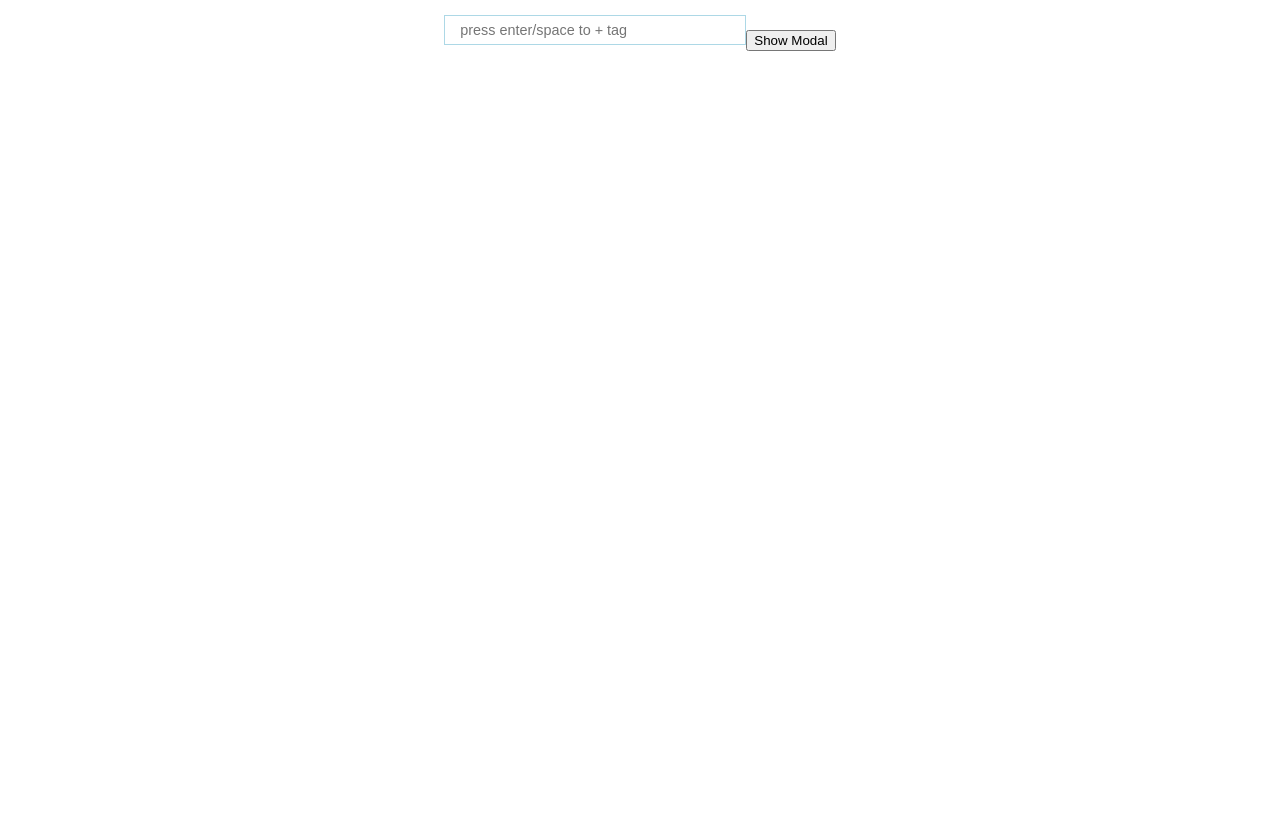
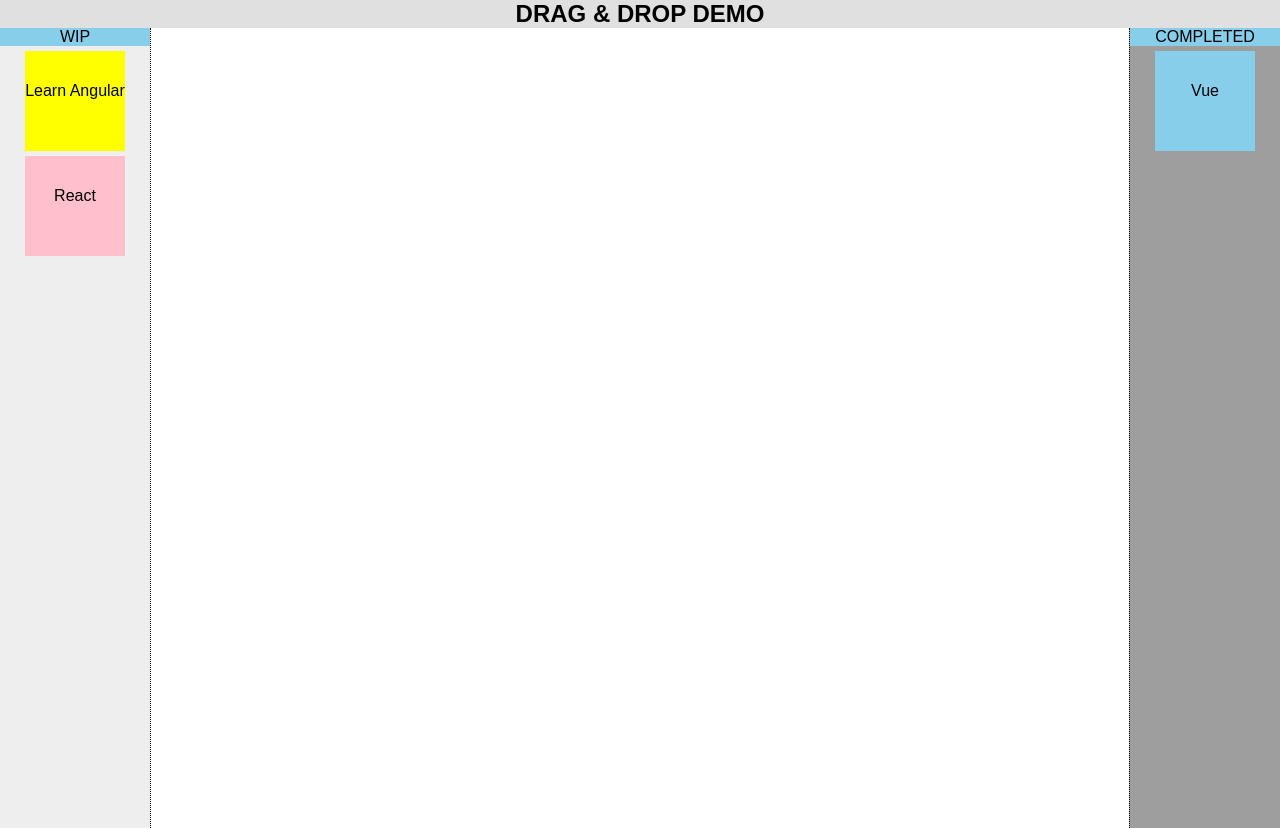
Before and after one commit to rajeshpillai/youtube-react-components, a React (Create React App) app: page / in a window 1280 px wide. Before the commit the page ends 800 px from the top, so only its background shows below. Built offline with nearby package versions, Linux system fonts and the light colour scheme.

Commit message:
Feature: Drag and Drop

```diff
--- a/src/App.css
+++ b/src/App.css
@@ -3,3 +3,49 @@
   width: 95%;
   margin: 15px auto;
 }
+
+.container-drag {
+  text-align: center;
+}
+
+.wip {
+  position: absolute;
+  width: 150px;
+  height: 100vh;
+  left: 0;
+  top: 10;
+  background-color: #EEEEEE;
+  border-right: 1px dotted;
+}
+
+.header {
+  display: inline-block;
+  margin: 0;
+  padding: 0;
+  background-color: #E0E0E0;
+  width:100%;
+}
+
+.task-header {
+  display: inline-block;
+  background-color: skyblue;
+  width:100%;
+}
+
+.droppable {
+  position: absolute;
+  width: 150px;
+  height: 100vh;
+  right: 0;
+  top: 10;
+  background-color: #9E9E9E;
+  border-left: 1px dotted;
+}
+
+.draggable {
+  width: 100px;
+  height: 100px;
+  background-color: yellow;
+  margin: 5px auto;
+  line-height: 5em;
+}
--- /dev/null
+++ b/src/AppDragDropDemo.js
@@ -0,0 +1,77 @@
+import React, { Component } from 'react';
+import './App.css';
+
+export default class AppDragDropDemo extends Component {
+    state = {
+        tasks: [
+            {name:"Learn Angular",category:"wip", bgcolor: "yellow"},
+            {name:"React", category:"wip", bgcolor:"pink"},
+            {name:"Vue", category:"complete", bgcolor:"skyblue"}
+          ]
+    }
+
+    onDragStart = (ev, id) => {
+        console.log('dragstart:',id);
+        ev.dataTransfer.setData("id", id);
+    }
+
+    onDragOver = (ev) => {
+        ev.preventDefault();
+    }
+
+    onDrop = (ev, cat) => {
+       let id = ev.dataTransfer.getData("id");
+
+       let tasks = this.state.tasks.filter((task) => {
+           if (task.name == id) {
+               task.category = cat;
+           }
+           return task;
+       });
+
+       this.setState({
+           ...this.state,
+           tasks
+       });
+    }
+
+    render() {
+        var tasks = {
+            wip: [],
+            complete: []
+        }
+
+        this.state.tasks.forEach ((t) => {
+            tasks[t.category].push(
+                <div key={t.name}
+                    onDragStart = {(e) => this.onDragStart(e, t.name)}
+                    draggable
+                    className="draggable"
+                    style = {{backgroundColor: t.bgcolor}}
+                >
+                    {t.name}
+                </div>
+            );
+        });
+
+        return (
+            <div className="container-drag">
+                <h2 className="header">DRAG & DROP DEMO</h2>
+                <div className="wip"
+                    onDragOver={(e)=>this.onDragOver(e)}
+                    onDrop={(e)=>{this.onDrop(e, "wip")}}>
+                    <span className="task-header">WIP</span>
+                    {tasks.wip}
+                </div>
+                <div className="droppable"
+                    onDragOver={(e)=>this.onDragOver(e)}
+                    onDrop={(e)=>this.onDrop(e, "complete")}>
+                     <span className="task-header">COMPLETED</span>
+                     {tasks.complete}
+                </div>
+
+
+            </div>
+        );
+    }
+}
--- a/src/index.js
+++ b/src/index.js
@@ -2,7 +2,9 @@ import React from 'react';
 import ReactDOM from 'react-dom';
 import './index.css';
 import App from './App';
+import AppDragDropDemo from './AppDragDropDemo';
+
 import registerServiceWorker from './registerServiceWorker';
 
-ReactDOM.render(<App />, document.getElementById('root'));
+ReactDOM.render(<AppDragDropDemo />, document.getElementById('root'));
 registerServiceWorker();
```
